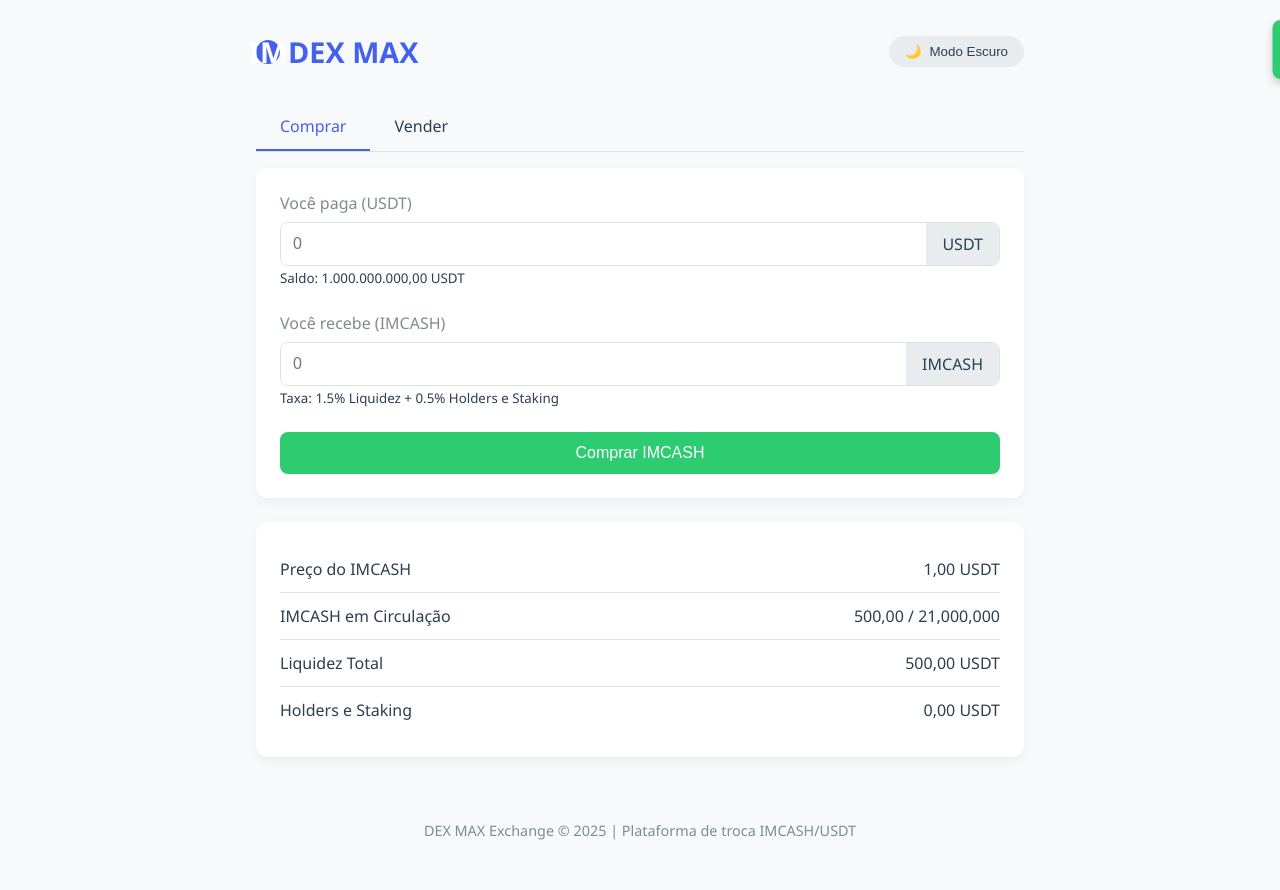
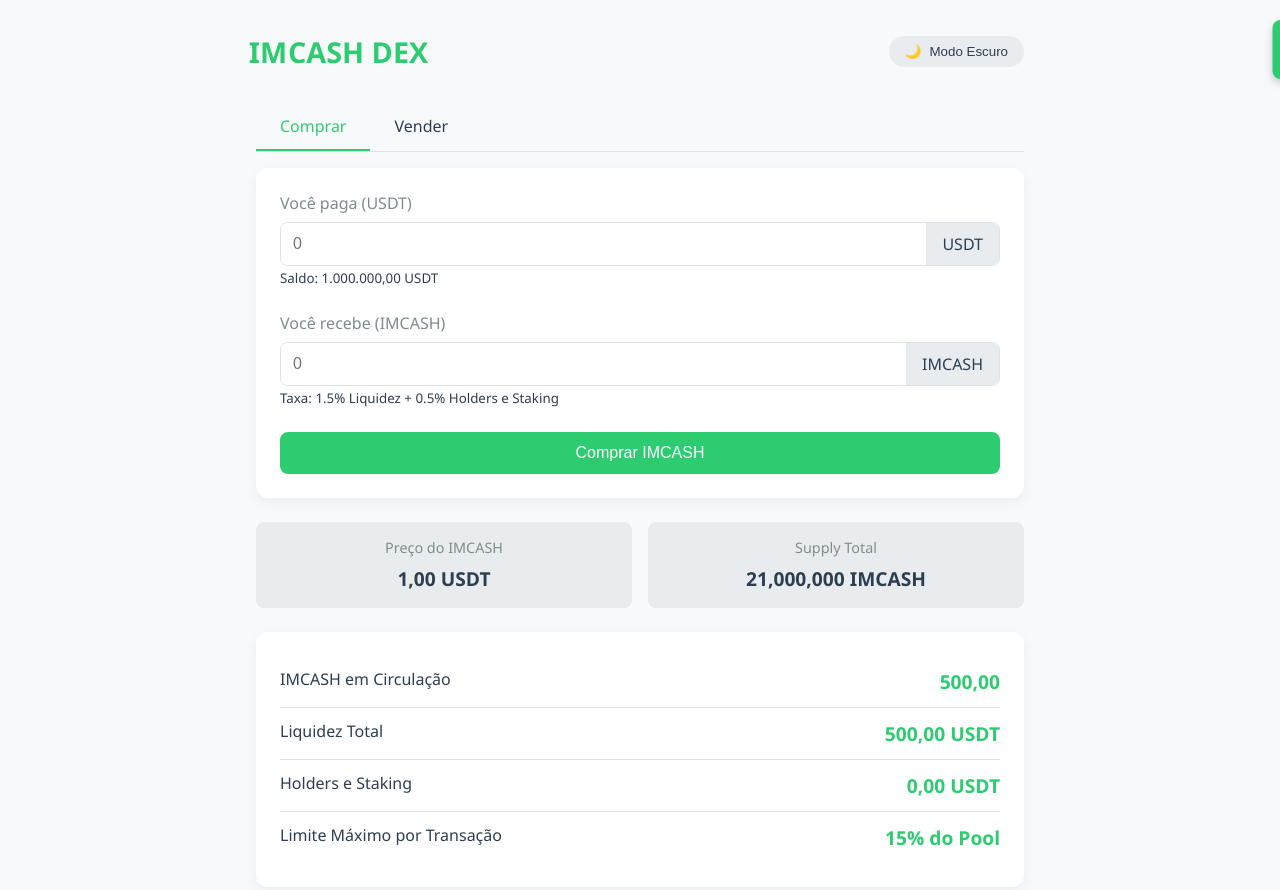
Before and after one commit to MaxEphra/dex, a plain HTML site: page index.html in a window 1280 px wide. Shown: the top 890 px of the page. Before the commit the page ends 864 px from the top, so only its background shows below. Drawn offline with Linux system fonts and the light colour scheme.

Commit message:
Atualização DEX 1.8

```diff
--- a/index.html
+++ b/index.html
@@ -6,7 +6,7 @@
   <title>DEX MAX - IMCASH Exchange</title>
   <style>
     :root {
-      --primary: #4361ee;
+      --primary: #2ecc71;
       --primary-dark: #3a56d4;
       --success: #2ecc71;
       --success-dark: #27ae60;
@@ -63,6 +63,9 @@
       font-size: 1.8rem;
       font-weight: bold;
       color: var(--primary);
+      display: flex;
+      align-items: center;
+      gap: 0.5rem;
     }
 
     .theme-toggle {
@@ -195,22 +198,20 @@
       width: 24px;
       height: 24px;
       border-radius: 50%;
-      background: var(--primary);
-      color: white;
+
+      color: #2ecc71;
       display: inline-flex;
       align-items: center;
       justify-content: center;
       font-weight: bold;
-      margin-right: 0.5rem;
     }
 
-    /* Novo estilo para o alerta animado */
     .alert-top {
       position: fixed;
       top: 20px;
       right: 20px;
       padding: 15px 25px;
-      background-color: #2ecc71; /* verde */
+      background-color: #2ecc71;
       color: white;
       border-radius: 8px;
       box-shadow: 0 4px 8px rgba(0, 0, 0, 0.2);
@@ -261,13 +262,54 @@
     .info-note p {
       margin: 5px 0;
     }
+
+    .value-large {
+      font-size: 1.2rem;
+      font-weight: bold;
+      color: var(--primary);
+    }
+
+    .token-stats {
+      display: flex;
+      justify-content: space-between;
+      margin-bottom: 1rem;
+    }
+
+    .stat-card {
+      background: var(--bg-secondary);
+      border-radius: 8px;
+      padding: 1rem;
+      text-align: center;
+      flex: 1;
+      margin: 0 0.5rem;
+    }
+
+    .stat-card:first-child {
+      margin-left: 0;
+    }
+
+    .stat-card:last-child {
+      margin-right: 0;
+    }
+
+    .stat-label {
+      font-size: 0.9rem;
+      color: var(--text-secondary);
+      margin-bottom: 0.5rem;
+    }
+
+    .stat-value {
+      font-size: 1.2rem;
+      font-weight: bold;
+    }
   </style>
 </head>
 <body>
   <div class="container">
     <div class="header">
       <div class="logo">
-        <span class="token-icon">IM</span>DEX MAX
+        <span class="token-icon">IM</span>
+        <span>CASH DEX</span>
       </div>
       <button class="theme-toggle" id="themeToggle">
         <span id="themeIcon">🌙</span>
@@ -326,22 +368,33 @@
       <button id="sellBtn" class="btn btn-sell">Vender IMCASH</button>
     </div>
 
+    <div class="token-stats">
+      <div class="stat-card">
+        <div class="stat-label">Preço do IMCASH</div>
+        <div class="stat-value" id="currentPrice">1.0000 USDT</div>
+      </div>
+      <div class="stat-card">
+        <div class="stat-label">Supply Total</div>
+        <div class="stat-value">21,000,000 IMCASH</div>
+      </div>
+    </div>
+
     <div class="card pool-info">
       <div class="info-row">
-        <span>Preço do IMCASH</span>
-        <span id="currentPrice">1.0000 USDT</span>
-      </div>
-      <div class="info-row">
         <span>IMCASH em Circulação</span>
-        <span id="tokensInPool">500.00 / 21,000,000</span>
+        <span class="value-large" id="tokensInPool">500.00</span>
       </div>
       <div class="info-row">
         <span>Liquidez Total</span>
-        <span id="totalLiquidity">500.00 USDT</span>
+        <span class="value-large" id="totalLiquidity">500.00 USDT</span>
       </div>
       <div class="info-row">
         <span>Holders e Staking</span>
-        <span id="holdersFund">0.00 USDT</span>
+        <span class="value-large" id="holdersFund">0.00 USDT</span>
+      </div>
+      <div class="info-row">
+        <span>Limite Máximo por Transação</span>
+        <span class="value-large">15% do Pool</span>
       </div>
     </div>
 
@@ -351,7 +404,7 @@
     DEX MAX Exchange &copy; 2025 | Plataforma de troca IMCASH/USDT
   </div>
 
-  <!-- Novo Alerta no topo -->
+  <!-- Alerta no topo -->
   <div class="alert-top" id="alertTop">
     <div class="alert-title" id="alertTopTitle">Sucesso!</div>
     <div class="alert-message" id="alertTopMessage"></div>
@@ -362,13 +415,14 @@
     // CONFIGURAÇÃO INICIAL - AJUSTE ESTES VALORES!
     // =============================================
     const initialState = {
-      usdtBalance: 1000000000,  // Altere este valor para ajustar o saldo inicial
+      usdtBalance: 1000000,  // Altere este valor para ajustar o saldo inicial
       imcashBalance: 0,
       tokensInPool: 500,
       totalLiquidity: 500,
       holdersFund: 0,
       currentPrice: 1,
-      darkMode: false
+      darkMode: false,
+      maxSupply: 21000000    // Supply máximo de 21 milhões
     };
     // =============================================
 
@@ -432,11 +486,12 @@
       }, 3000);
     }
 
-    // Calcula o preço atual do IMCASH
+    // Calcula o preço atual do IMCASH - CORREÇÃO: removido limite de $1000
     function calculatePrice() {
       if (state.tokensInPool <= 500) return 1;
       const extraTokens = state.tokensInPool - 500;
-      return Math.min(1 * Math.pow(1.001, extraTokens), 1000);
+      // Fórmula exponencial sem limite máximo
+      return 1 * Math.pow(1.001, extraTokens);
     }
 
     // Atualiza a interface
@@ -445,7 +500,7 @@
       elements.currentPrice.textContent = `${format.number(state.currentPrice)} USDT`;
       elements.usdtBalance.textContent = format.number(state.usdtBalance);
       elements.imcashBalance.textContent = format.number(state.imcashBalance);
-      elements.tokensInPool.textContent = `${format.number(state.tokensInPool)} / 21,000,000`;
+      elements.tokensInPool.textContent = format.number(state.tokensInPool);
       elements.totalLiquidity.textContent = `${format.number(state.totalLiquidity)} USDT`;
       elements.holdersFund.textContent = `${format.number(state.holdersFund)} USDT`;
     }
@@ -548,6 +603,13 @@
       const holdersFee = grossAmount * 0.005;   // 0.5% para holders
       const netAmount = grossAmount - liquidityFee - holdersFee; // 98% líquido
       const imcashAmount = netAmount / state.currentPrice;
+
+      // Verifica se excede o supply máximo
+      if (state.tokensInPool + imcashAmount > state.maxSupply) {
+        elements.buyError.textContent = `Limite máximo de tokens atingido (${format.number(state.maxSupply)} IMCASH)`;
+        elements.buyError.style.display = 'block';
+        return;
+      }
 
       const poolLimit = state.tokensInPool * 0.15;
       if (imcashAmount > poolLimit) {
```
